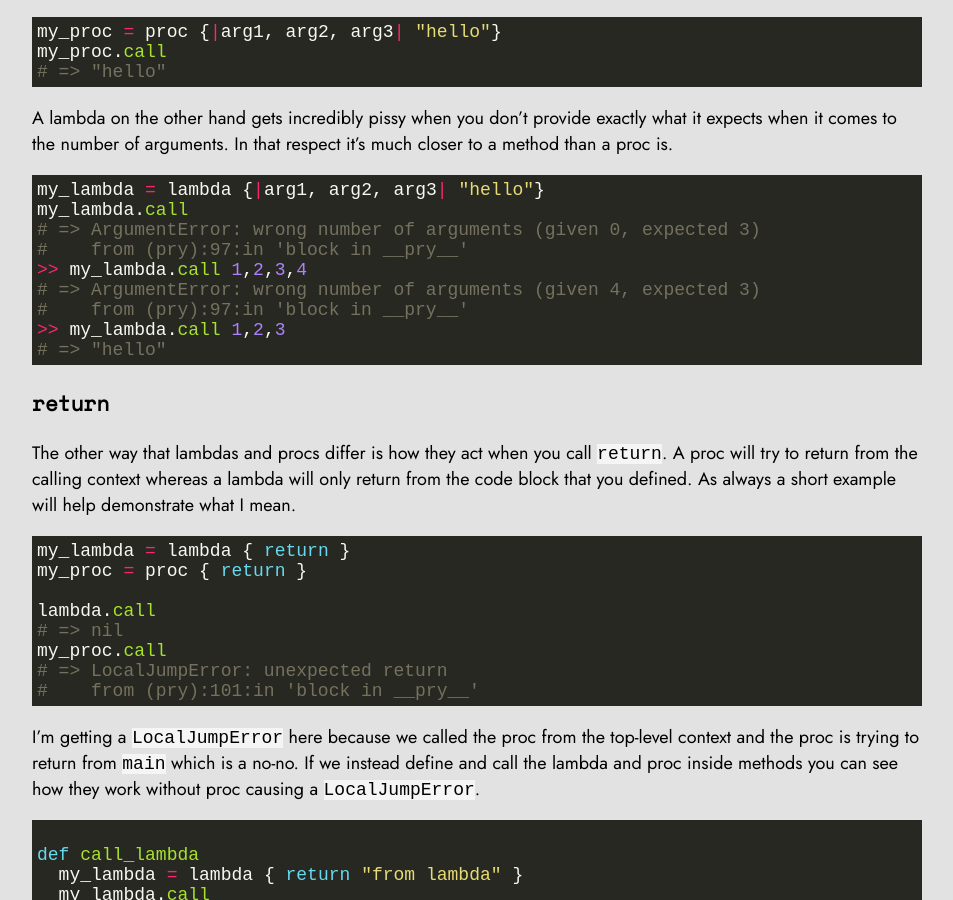
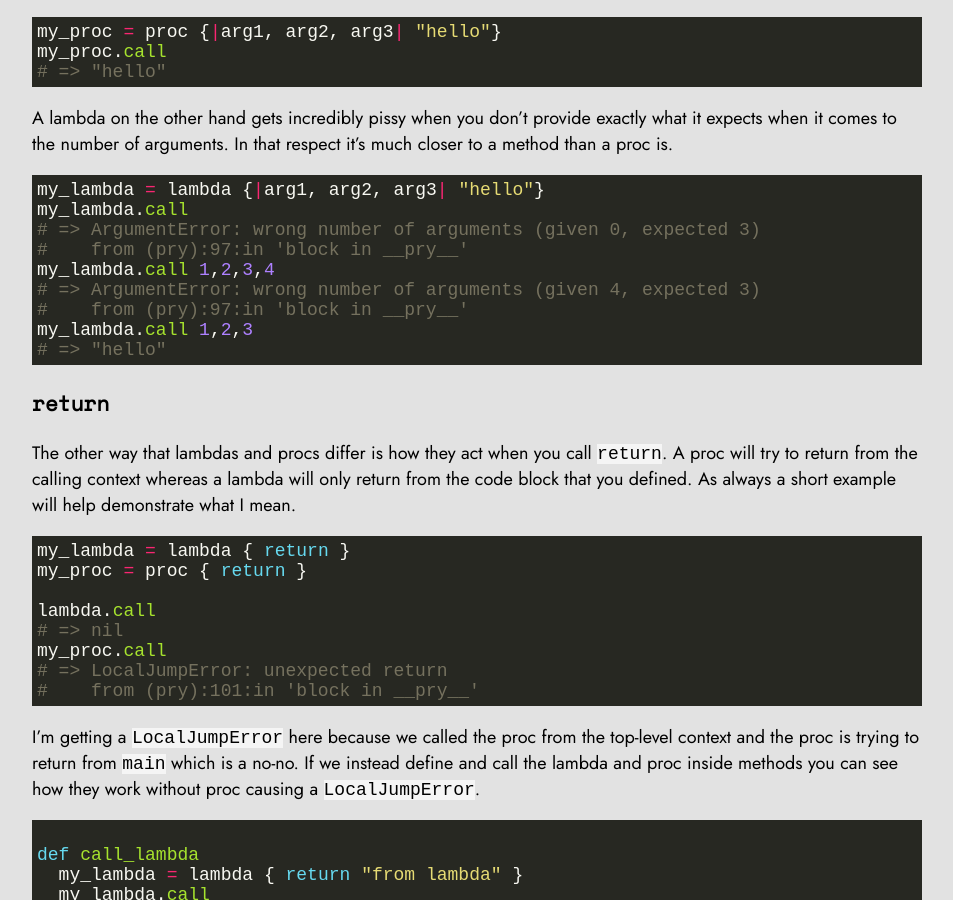
Before and after one commit to skipcloud/skipcloud.github.io, a Jekyll site: the page built from _posts/2020-06-07-ruby:-blocks,-procs,-and-lambdas.md, in a window 1280 px wide and 900 px high, scrolled down 6543 px. Shown: the whole window, without its empty margins (163-1116 px from the left). Built offline with Jekyll 4.4.1, drawn with Linux system fonts in a browser that asks for light colours.

````diff
--- a/_posts/2020-06-07-ruby:-blocks,-procs,-and-lambdas.md
+++ b/_posts/2020-06-07-ruby:-blocks,-procs,-and-lambdas.md
@@ -363,10 +363,10 @@ my_lambda = lambda {|arg1, arg2, arg3| "hello"}
 my_lambda.call
 # => ArgumentError: wrong number of arguments (given 0, expected 3)
 #    from (pry):97:in 'block in __pry__'
->> my_lambda.call 1,2,3,4
+my_lambda.call 1,2,3,4
 # => ArgumentError: wrong number of arguments (given 4, expected 3)
 #    from (pry):97:in 'block in __pry__'
->> my_lambda.call 1,2,3
+my_lambda.call 1,2,3
 # => "hello"
 ```
 
````
